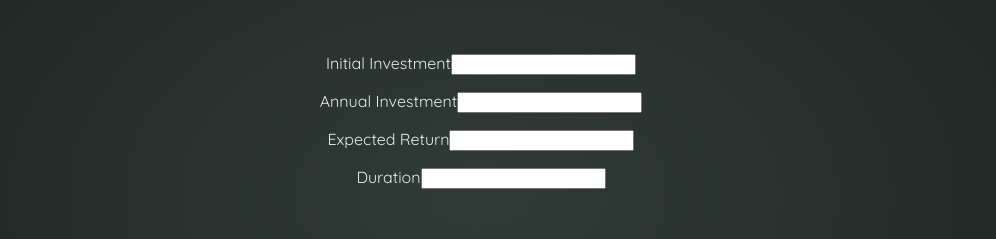
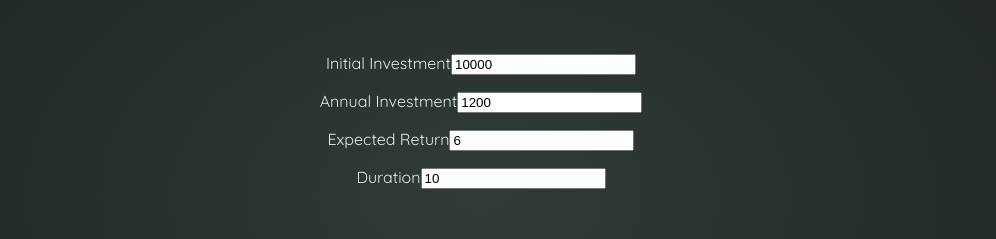
Before and after one commit to Jpkeys29/Investment-Calculator, a React (Vite) app: page / in a window 1280 px wide. Shown: the part 205-444 px from the top of the page, without its empty margins (159-1155 px from the left). Built offline with nearby package versions, Linux system fonts and the light colour scheme.

Commit message:
Adding onChange event and default input value

```diff
--- a/src/components/UserInput.jsx
+++ b/src/components/UserInput.jsx
@@ -21,19 +21,39 @@ export default function UserInput() {
         <div>
             <p>
                 <label>Initial Investment</label>
-                <input  type='number' required />
+                <input
+                type='number'
+                required
+                value={userInput.initialInvestment}
+                onChange={(event) => handleChange(initialInvestment,event.target.value) }
+                />
             </p>
             <p>
                 <label>Annual Investment</label>
-                <input type='number' required />
+                <input
+                type='number'
+                required
+                value={userInput.annualInvestment}
+                onChange={(event) => handleChange(annualInvestment, event.target.value)}
+                />
             </p>
             <p>
                 <label>Expected Return</label>
-                <input type='number' required />
+                <input
+                type='number'
+                required
+                value={userInput.expectedReturn}
+                onChange={(event) => handleChange(expectedReturn, event.target.value)}
+                />
             </p>
             <p>
                 <label>Duration</label>
-                <input type='number' required />
+                <input
+                type='number'
+                required
+                value={userInput.duration}
+                onChange={(event) => handleChange(duration, event.target.value)}
+                />
             </p>
         </div>
     </section>
```
